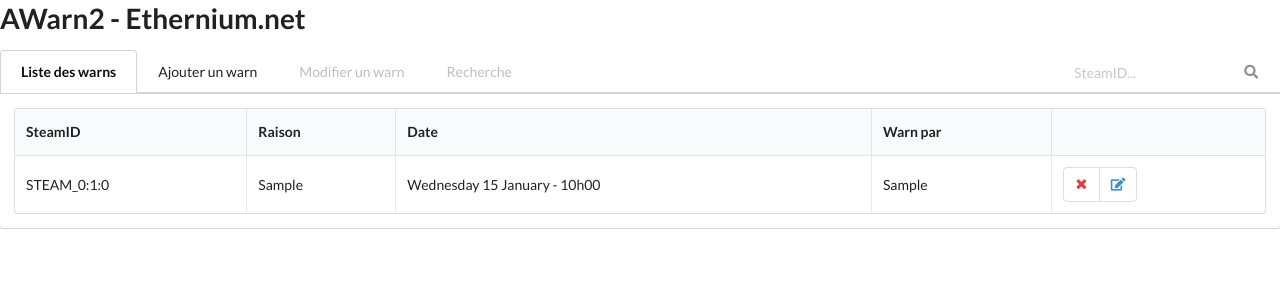
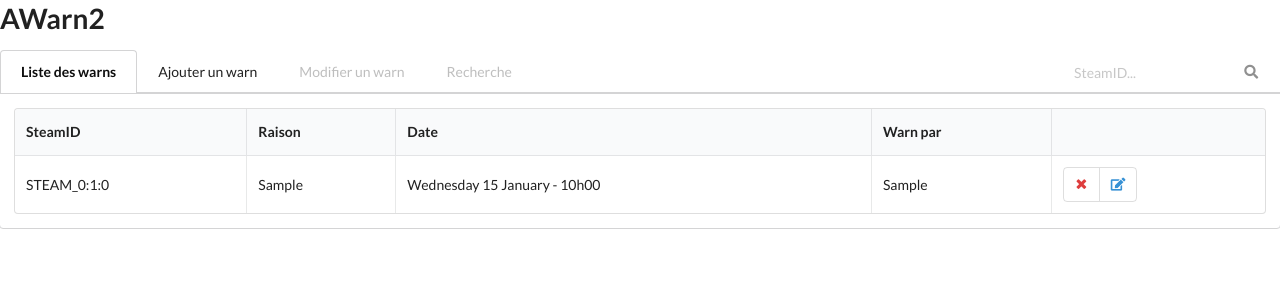
Before and after one commit to JustNaaby/WarnMoi, a PHP site: page / in a window 1280 px wide. Shown: the top 300 px of the page. Run offline with PHP 8.4, Linux system fonts and the light colour scheme; tables that the repository leaves empty or names only in its code hold one stand-in row (values such as "Sample post"); some libraries are stand-ins or nearby versions.

Commit message:
Depersonalization

```diff
--- a/header.php
+++ b/header.php
@@ -2,11 +2,11 @@
 <html lang="fr">
 <head>
     <meta charset="utf-8">
-    <title>AWarn2 - Ethernium.net</title>
+    <title>AWarn2</title>
     <link rel="stylesheet" type="text/css" href="semantic-ui/semantic.min.css">
 </head>
 <body>
-<h1>AWarn2 - Ethernium.net</h1>
+<h1>AWarn2</h1>
 <div class="ui top attached tabular menu">
     <a class="item <?php if (empty($_GET)): echo 'active'; endif ?>" onclick="liste_des_warns()">
         Liste des warns
```
